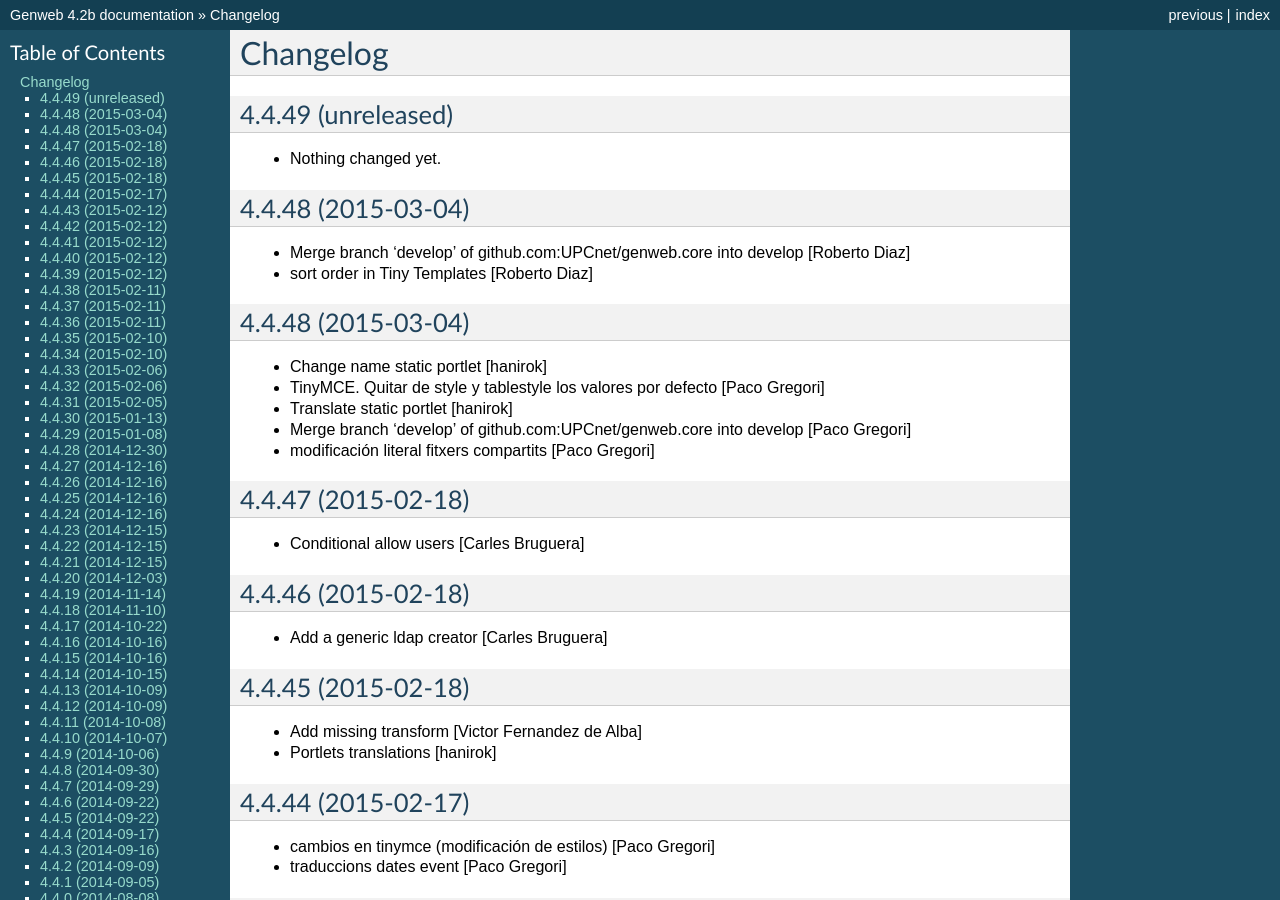
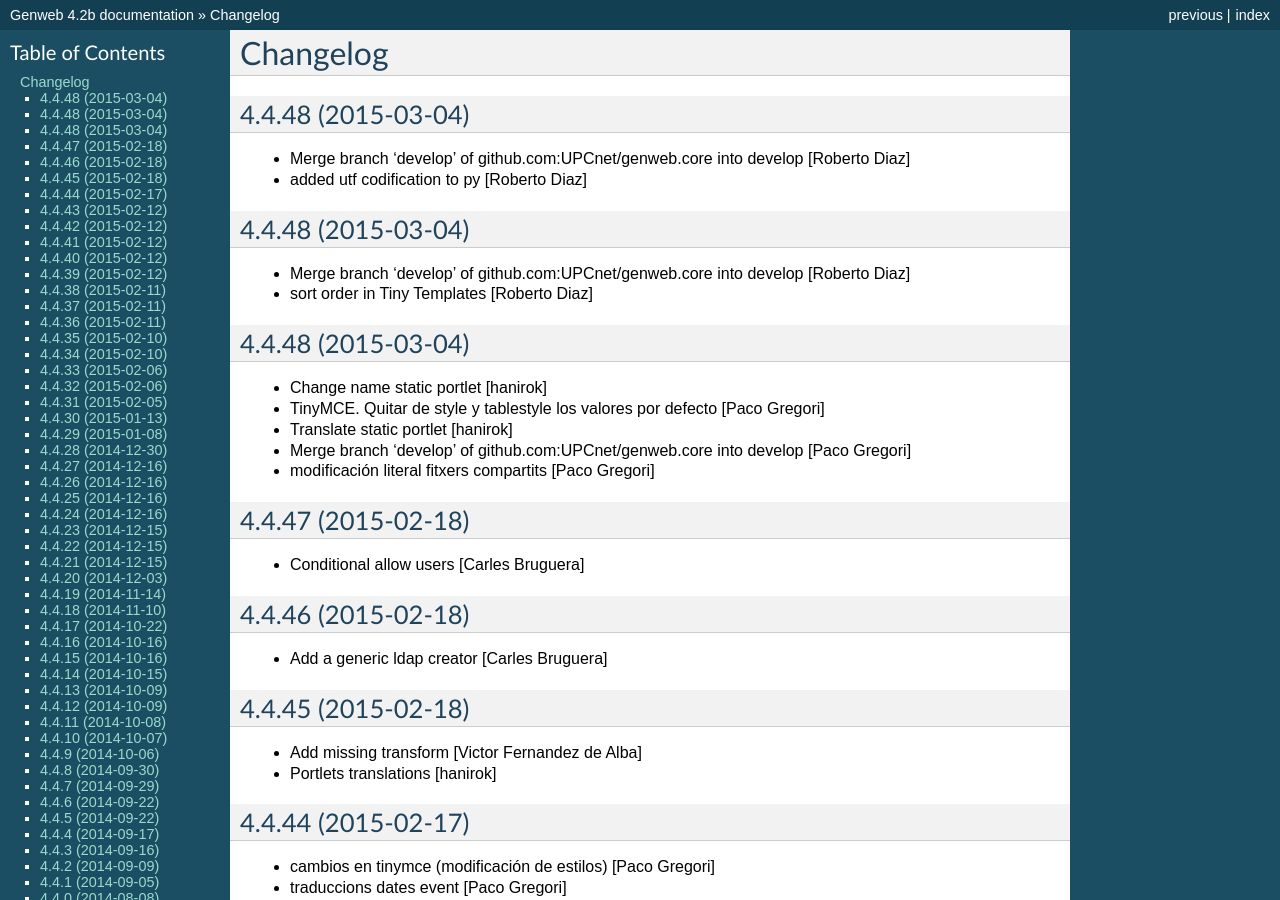
Before and after one commit to UPCnet/genweb.core, a Sphinx documentation site: the page built from docs/HISTORY.rst, in a window 1280 px wide and 900 px high. Built offline with Sphinx 7.4.7, drawn with Linux system fonts in a browser that asks for light colours.

Commit message:
Preparing release 4.4.48

```diff
--- a/docs/HISTORY.rst
+++ b/docs/HISTORY.rst
@@ -1,11 +1,11 @@
 Changelog
 =========
 
-4.4.49 (unreleased)
+4.4.48 (2015-03-04)
 -------------------
 
-- Nothing changed yet.
-
+* Merge branch 'develop' of github.com:UPCnet/genweb.core into develop [Roberto Diaz]
+* added utf codification to py [Roberto Diaz]
 
 4.4.48 (2015-03-04)
 -------------------
--- a/setup.py
+++ b/setup.py
@@ -1,7 +1,7 @@
 from setuptools import setup, find_packages
 import os
 
-version = '4.4.49.dev0'
+version = '4.4.48'
 
 README = open("README.rst").read()
 HISTORY = open(os.path.join("docs", "HISTORY.rst")).read()
```
